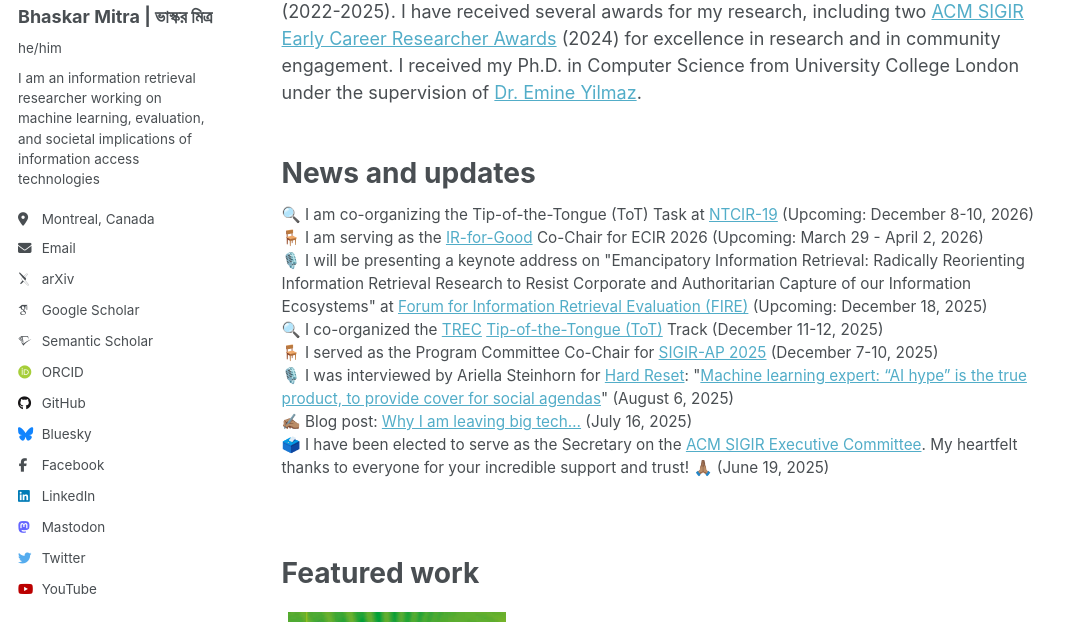
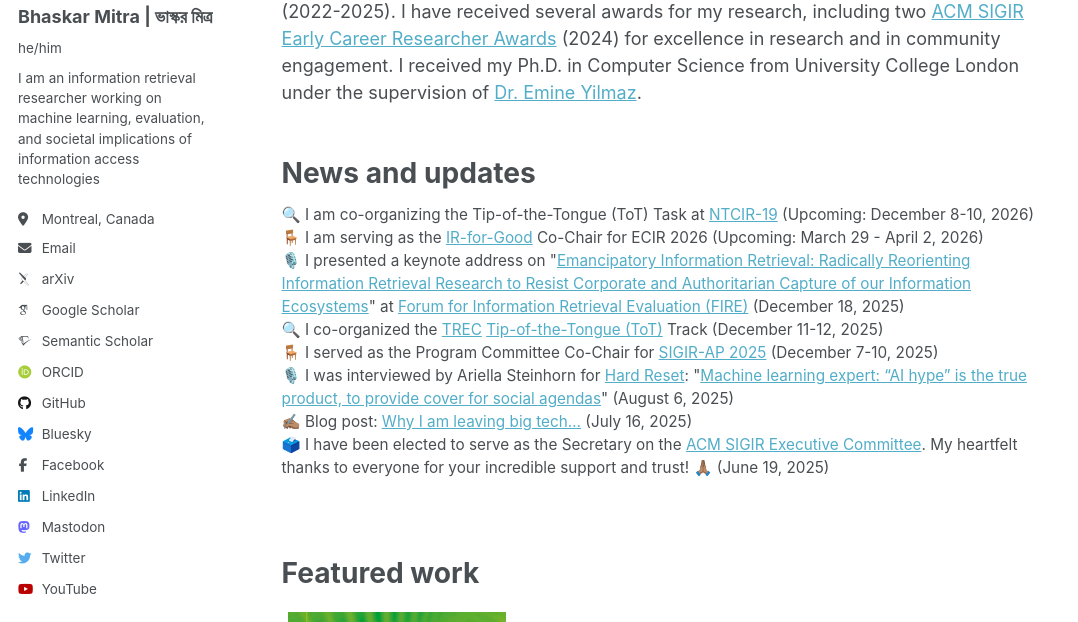
Before and after one commit to bhaskar-mitra/bhaskar-mitra.github.io, a Jekyll site: the page built from _pages/about.md, in a window 1280 px wide and 900 px high, cut to the strip 278-900 px from the top of the window. Shown: the whole strip, without its empty margins (0-1078 px from the left). Built offline with Jekyll 4.4.1, drawn with Linux system fonts in a browser that asks for light colours; some web fonts are replaced.

Commit message:
Update about.md

```diff
--- a/_pages/about.md
+++ b/_pages/about.md
@@ -22,7 +22,7 @@
 <br/>
 🪑 I am serving as the <a href="https://ecir2026.eu/calls/call-for-ir-for-good-papers">IR-for-Good</a> Co-Chair for ECIR 2026 (Upcoming: March 29 - April 2, 2026)
 <br/>
-🎙️ I will be presenting a keynote address on "Emancipatory Information Retrieval: Radically Reorienting Information Retrieval Research to Resist Corporate and Authoritarian Capture of our Information Ecosystems" at <a href="https://fire.irsi.org.in/fire/2025/">Forum for Information Retrieval Evaluation (FIRE)</a> (Upcoming: December 18, 2025)
+🎙️ I presented a keynote address on "<a href="https://bhaskar-mitra.github.io/files/emancipatory-ir-fire2026.pptx">Emancipatory Information Retrieval: Radically Reorienting Information Retrieval Research to Resist Corporate and Authoritarian Capture of our Information Ecosystems</a>" at <a href="https://fire.irsi.org.in/fire/2025/">Forum for Information Retrieval Evaluation (FIRE)</a> (December 18, 2025)
 <br/>
 🔍 I co-organized the <a href="https://trec.nist.gov/">TREC</a> <a href="https://trec-tot.github.io/guidelines">Tip-of-the-Tongue (ToT)</a> Track (December 11-12, 2025)
 <br/>
```
